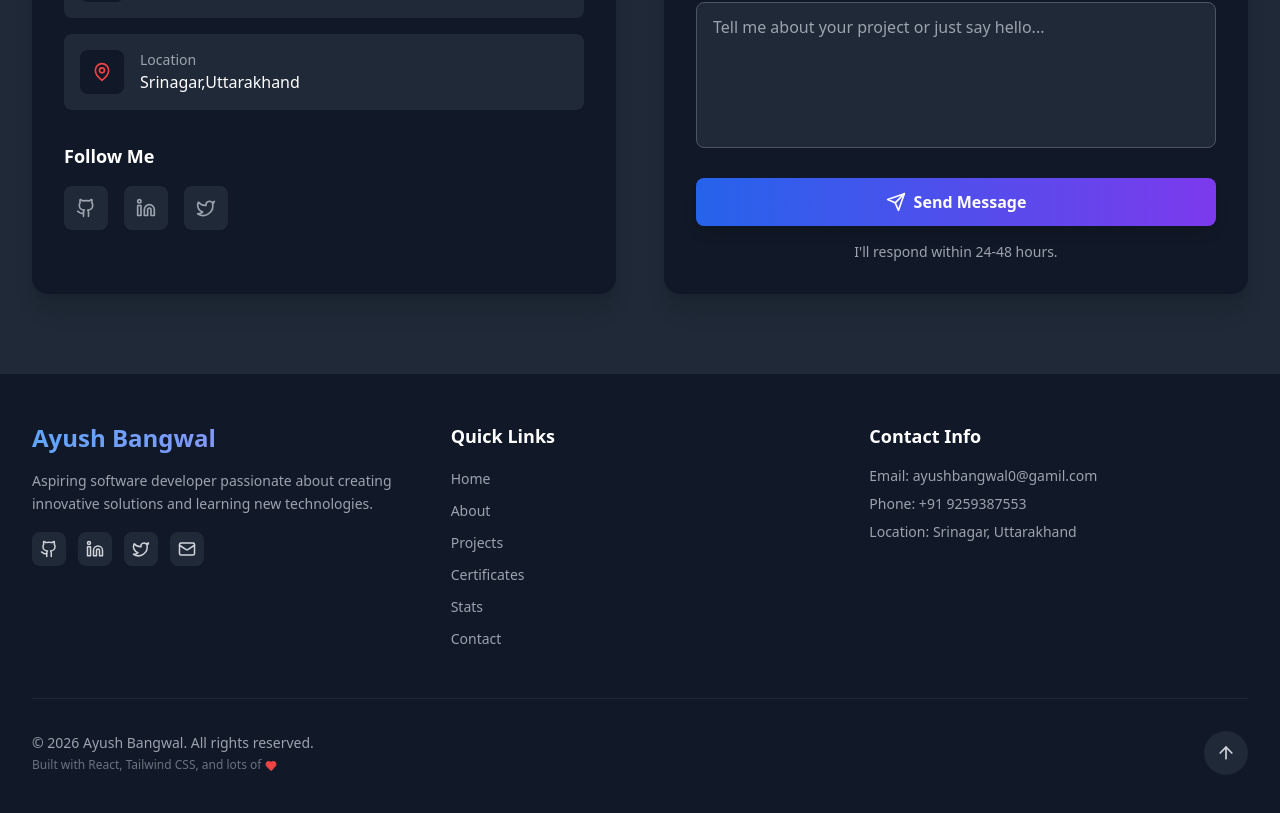
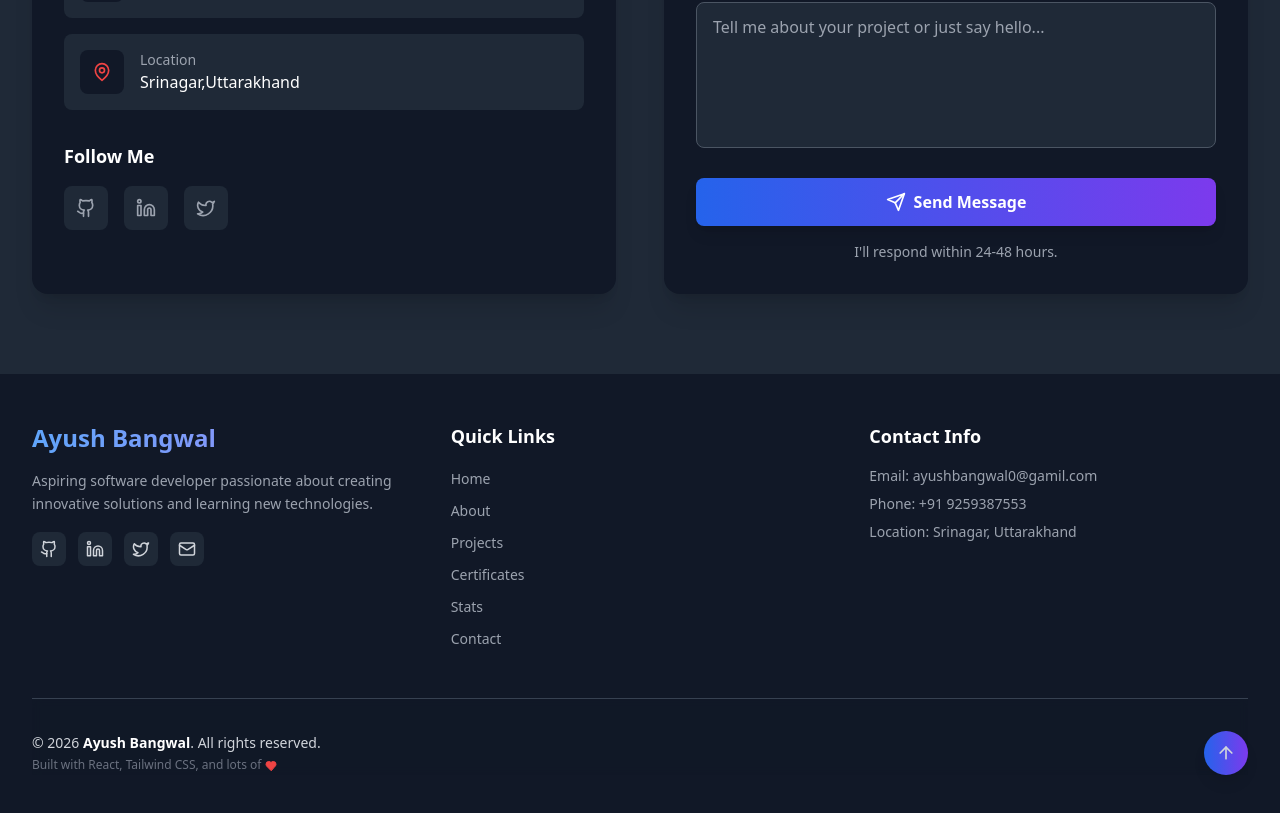
Before and after one commit to Ayushbangwal/Portfolio-website, a React (Create React App) app: page / in a window 1280 px wide. Shown: the part 5891-6704 px from the top of the page. Built offline with nearby package versions, Linux system fonts and the light colour scheme; the HTML template or start-up script is replaced by a standard one.

Commit message:
Fixed footer errors, added copyright section and UI improvements

```diff
--- a/src/components/Footer.js
+++ b/src/components/Footer.js
@@ -1,6 +1,7 @@
 import React from 'react';
 import { motion } from 'framer-motion';
 import { Github, Linkedin, Mail, Twitter, Heart, ArrowUp } from 'lucide-react';
+
 
 const Footer = () => {
   const currentYear = new Date().getFullYear();
@@ -137,16 +138,17 @@ const Footer = () => {
           whileInView={{ opacity: 1 }}
           viewport={{ once: true }}
           transition={{ delay: 0.4 }}
-          className="border-t border-gray-800 mt-12 pt-8"
+          className="border-t border-gray-700 mt-12 pt-8 bg-gray-900/50 backdrop-blur-sm"
         >
           <div className="flex flex-col md:flex-row justify-between items-center">
             <div className="text-center md:text-left mb-4 md:mb-0">
-              <p className="text-sm text-gray-400">
-                © {currentYear} Ayush Bangwal. All rights reserved.
+              <p className="text-sm text-gray-300">
+
+                © {currentYear} <span className="text-white font-semibold">Ayush Bangwal</span>. All rights reserved.
               </p>
               <p className="text-xs text-gray-500 mt-1">
                 Built with React, Tailwind CSS, and lots of{' '}
-                <Heart size={12} className="inline text-red-500" fill="currentColor" />
+              <Heart size={12} className="inline text-red-500"  fill="currentColor" />
               </p>
             </div>
 
@@ -154,7 +156,8 @@ const Footer = () => {
               whileHover={{ scale: 1.1 }}
               whileTap={{ scale: 0.9 }}
               onClick={scrollToTop}
-              className="p-3 bg-gray-800 rounded-full hover:bg-primary-600 transition-colors duration-300"
+
+              className="p-3 bg-gradient-to-r from-primary-600 to-accent-600 rounded-full shadow-lg hover:scale-110 transition-all duration-300"
               title="Back to top"
             >
               <ArrowUp size={20} />
```
